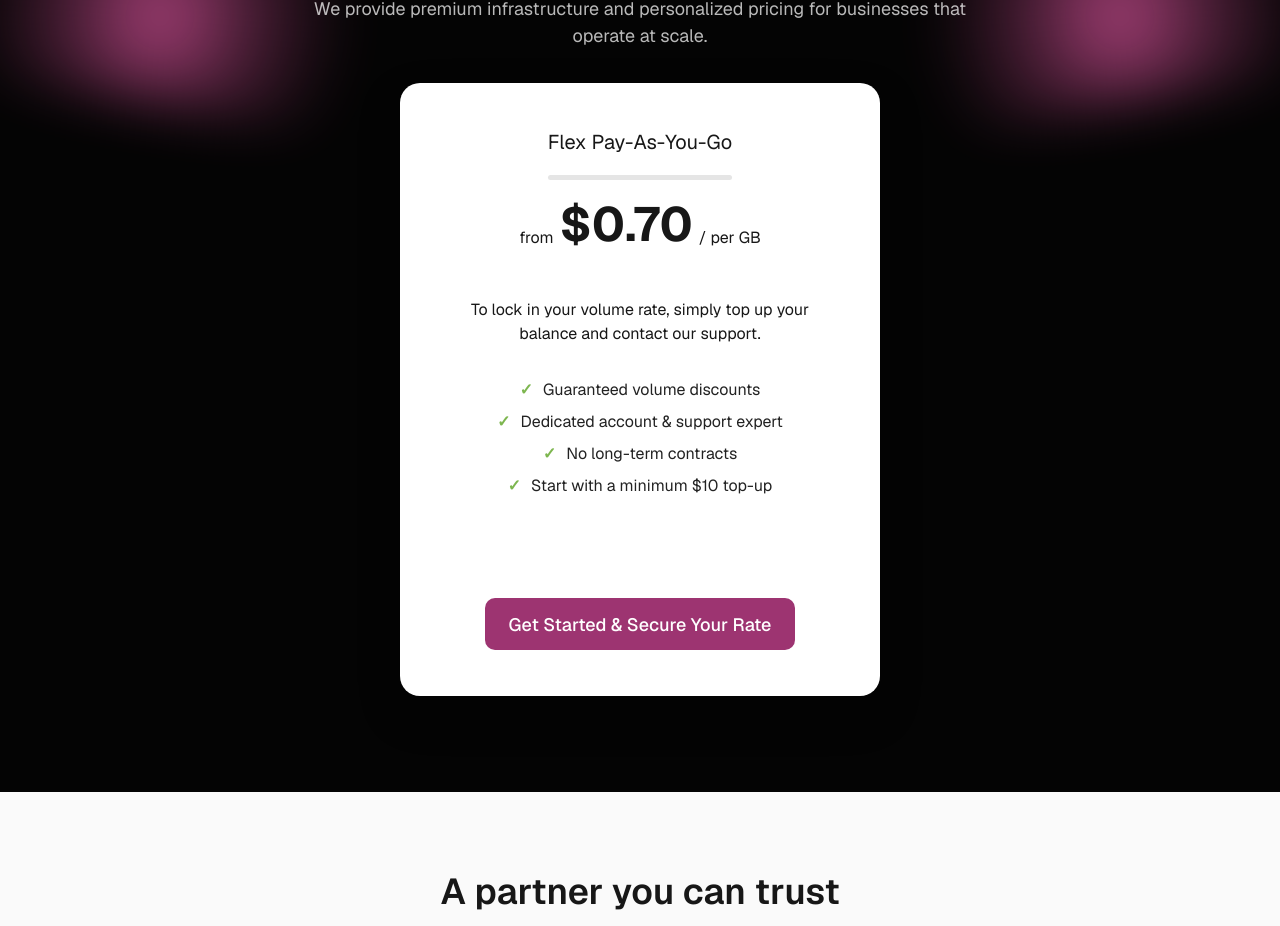
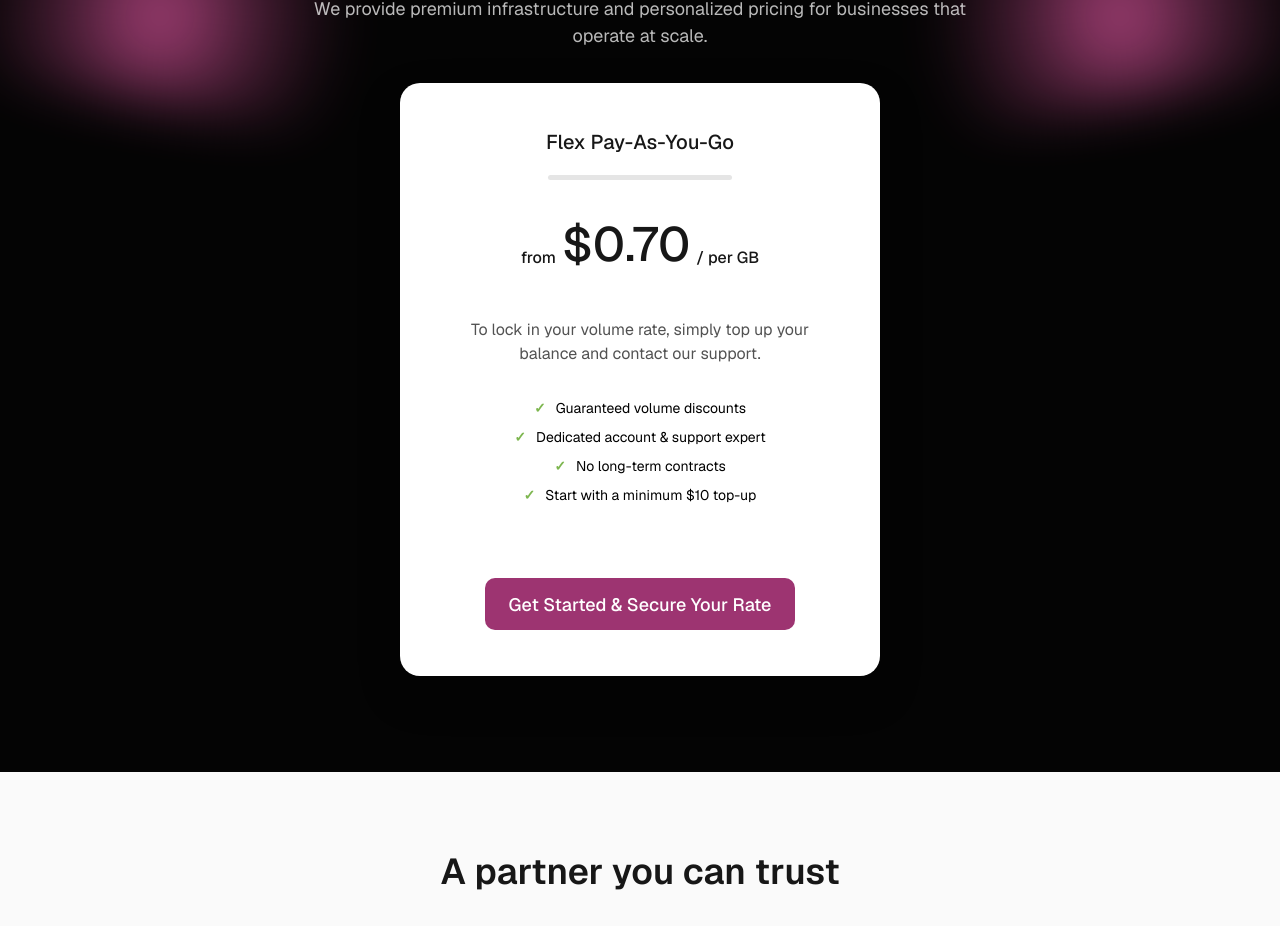
Before and after one commit to andyssar/promo2x, a Next.js app: page / in a window 1280 px wide. Shown: the part 2860-3786 px from the top of the page. Built offline with nearby package versions, Linux system fonts and the light colour scheme.

Commit message:
Update PromoPage.module.css

```diff
--- a/components/PromoPage.module.css
+++ b/components/PromoPage.module.css
@@ -513,6 +513,7 @@
   font-size: 20px;
   color: #171717;
   text-align: center;
+  font-weight:500;
 }
 
 .pricingDivider {
@@ -528,7 +529,8 @@
   align-items: flex-end;
   justify-content: center;
   gap: 6px;
-  margin: 20px 0 0;
+  margin: 40px 0 0;
+  font-weight: 500;
 }
 
 .priceFrom,
@@ -541,6 +543,7 @@
 .priceValue {
   font-family: var(--font-geist), Arial, sans-serif;
   font-size: 48px;
+  font-weight: 500;
   line-height: 100%;
   color: #171717;
 }
@@ -550,7 +553,7 @@
   font-family: var(--font-geist), Arial, sans-serif;
   font-size: 16px;
   line-height: 150%;
-  color: #171717;
+  color: #525252;
   text-align: center;
 }
 
@@ -568,9 +571,9 @@
   align-items: center;
   gap: 10px;
   font-family: var(--font-geist), Arial, sans-serif;
-  font-size: 16px;
+  font-size: 14px;
   line-height: 150%;
-  color: #222;
+  color: #000;
   margin-bottom: 8px;
 }
 
@@ -580,7 +583,6 @@
 }
 
 .pricingButtonWrap {
-  margin-top: 28px;
   display: flex;
   justify-content: center;
 }
```
